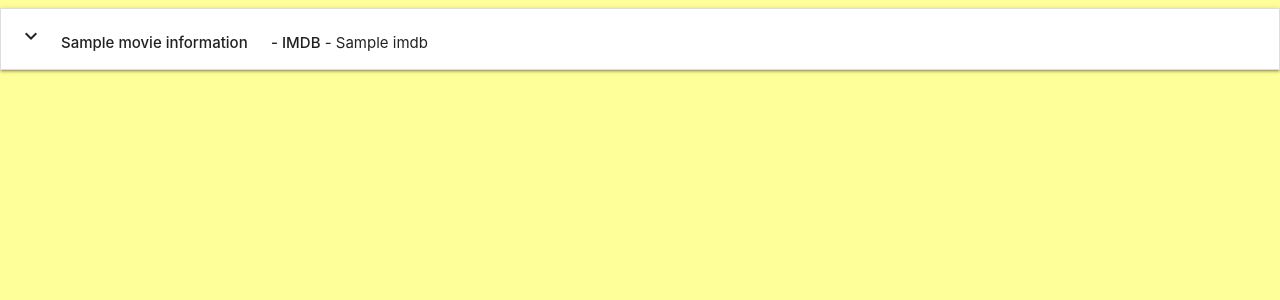
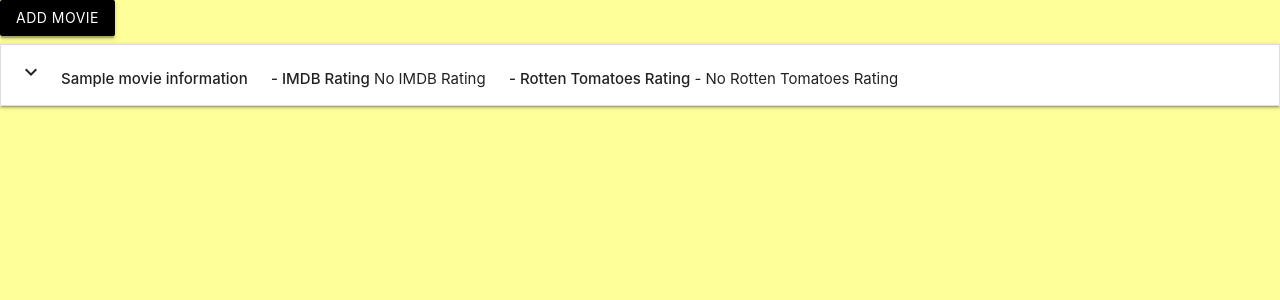
Before and after one commit to cfaulkner985/hollywood-reviews, a Flask app: page /get_movies in a window 1280 px wide. Shown: the top 300 px of the page. Run offline with Flask 2, Linux system fonts and the light colour scheme; a database or web service that is not in the repository returns one stand-in record (values such as "Sample title"); some libraries are stand-ins or nearby versions.

Commit message:
Added comments, button and changed collapse heading

```diff
--- a/templates/movies.html
+++ b/templates/movies.html
@@ -1,24 +1,41 @@
 <!--********** INFORMATION TAKEN FROM BASE.HTML **********-->
 {% extends 'base.html' %} {% block content %}
+
+<!--********** BUTTON TO ADD MOVIES **********-->
+<a
+  href="{{url_for('add_movie')}}"
+  class="waves-effect waves-light btn insert_movie black"
+  >Add Movie</a
+>
 
 <!--********** COLLAPSIBLE TO SHOW ALL MOVIES **********-->
 <ul class="collapsible" data-collapsible="accordion">
   {% for movies in movie_information %}
   <li>
+
+    <!--********** COLLAPSIBLE HEADING TO SHOW MOVIES **********-->
     <div class="collapsible-header">
       <div class="task_header col s9">
         <i class="material-icons">expand_more</i
-        ><strong>{{movies.title}}</strong> &emsp; <strong>- IMDB</strong> - {{movies.imdb}}
+        ><strong>{{movies.title}}</strong> &emsp;
+        <strong>- IMDB Rating</strong>
+        {% if 'imdb' in movies %} {{ movies.imdb.rating }} {% else %} No IMDB
+        Rating {% endif %} &emsp;
+        <strong>- Rotten Tomatoes Rating</strong> - {% if 'tomato' in movies %}
+        {{ movies.tomato.rating }} {% else %} No Rotten Tomatoes Rating {% endif
+        %}
       </div>
     </div>
+
+    <!--********** COLLAPSIBLE BODY TO SHOW MOVIES **********-->
     <div class="collapsible-body">
       <span>
-        <strong>Year Released</strong> - {{movies.year}} <br>
-        <strong>Run Time</strong> - {{movies.runtime}} <br>
-        <strong>Actors</strong> - {{movies.actors}}<br>
-        <strong>Director</strong> - {{movies.director}} <br>
-        <strong>Genres</strong> - {{movies.genres}} <br>
-        <strong>Plot</strong> - {{movies.plot}} <br>
+        <strong>Year Released</strong> - {{movies.year}} <br />
+        <strong>Run Time</strong> - {{movies.runtime}} <br />
+        <strong>Actors</strong> - {{movies.actors}}<br />
+        <strong>Director</strong> - {{movies.director}} <br />
+        <strong>Genres</strong> - {{movies.genres}} <br />
+        <strong>Plot</strong> - {{movies.plot}} <br />
       </span>
     </div>
   </li>
```
